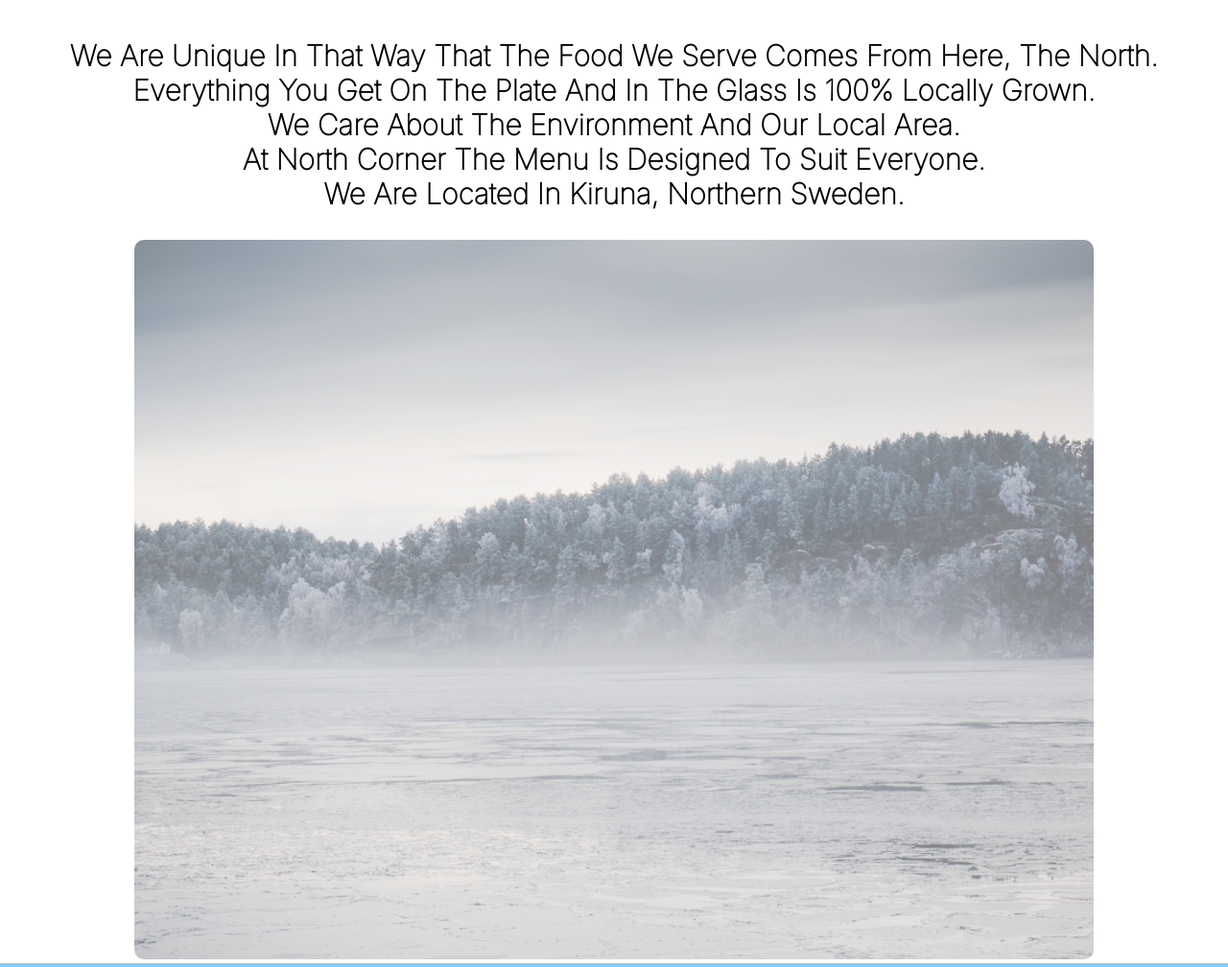
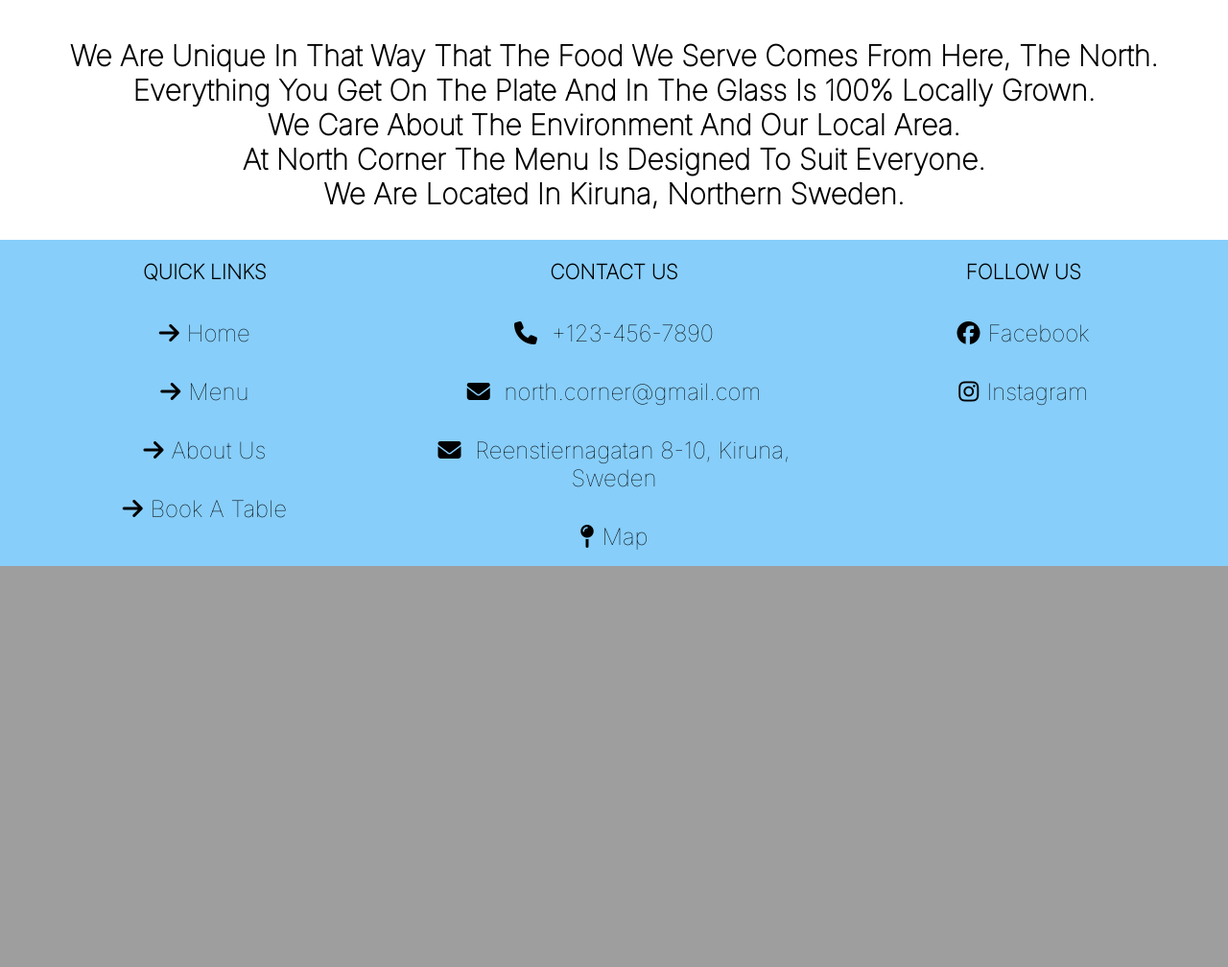
Before and after one commit to matgus217/Green-Corner, a Django app: page / in a window 1280 px wide. Shown: the part 1129-2137 px from the top of the page at 96% size. After the commit the page ends 1719 px from the top, so only its background shows below. Run offline with Django 3.2, Linux system fonts and the light colour scheme; some libraries are stand-ins or nearby versions; some web fonts are replaced; grey boxes are pictures that could not be loaded.

Commit message:
Remove slideshow and added images

```diff
--- a/pages/templates/pages/index.html
+++ b/pages/templates/pages/index.html
@@ -61,27 +61,11 @@
       </article>
     </section>
 
-    <div class="image-slideshow">
-      <div class="image fade">
-        <img src="{% static 'ren.jpg' %}" alt="reindeer" />
-      </div>
+    </section>
 
-      <div class="image fade">
-        <img src="{% static 'food.jpg' %}" alt="food" />
-      </div>
+    <section class="sec-intro">
 
-      <div class="image fade">
-        <img src="{% static 'snow.jpg' %}" alt="snow" />
-      </div>
-      <div class="image fade">
-        <img src="{% static 'food2.jpg' %}" alt="food" />
-      </div>
-
-      <div class="image fade">
-        <img src="{% static 'dessert.jpg' %}" alt="dessert" />
-      </div>
-    </div>
-
+    </section>
     <!--footer-->
 
     <footer class="footer">
--- a/static/css/style.css
+++ b/static/css/style.css
@@ -39,36 +39,7 @@ body {
     border-radius: 10px;
 }
 
-/* slideshow */
 
-.image-slideshow {
-    max-width: 1000px;
-    position: relative;
-    margin: auto;
-
-}
-
-img {
-    width: 100%;
-    border-radius: 10px;
-
-
-}
-
-.fade {
-    animation-name: fade;
-    animation-duration: 4s;
-}
-
-@keyframes fade {
-    from {
-        opacity: .5
-    }
-
-    to {
-        opacity: 1
-    }
-}
 
 /* Links inside the navbar */
 .navbar a {
@@ -169,6 +140,10 @@ img {
     font-size: 30px;
     text-align: center;
     font-weight: bolder;
+}
+
+.sec-intro {
+    background: url("https://res.cloudinary.com/matgus/image/upload/v1706701919/static/food2.86092b43e84f.jpg")no-repeat center center/cover;
 }
 
 /* banner text over video */
```
